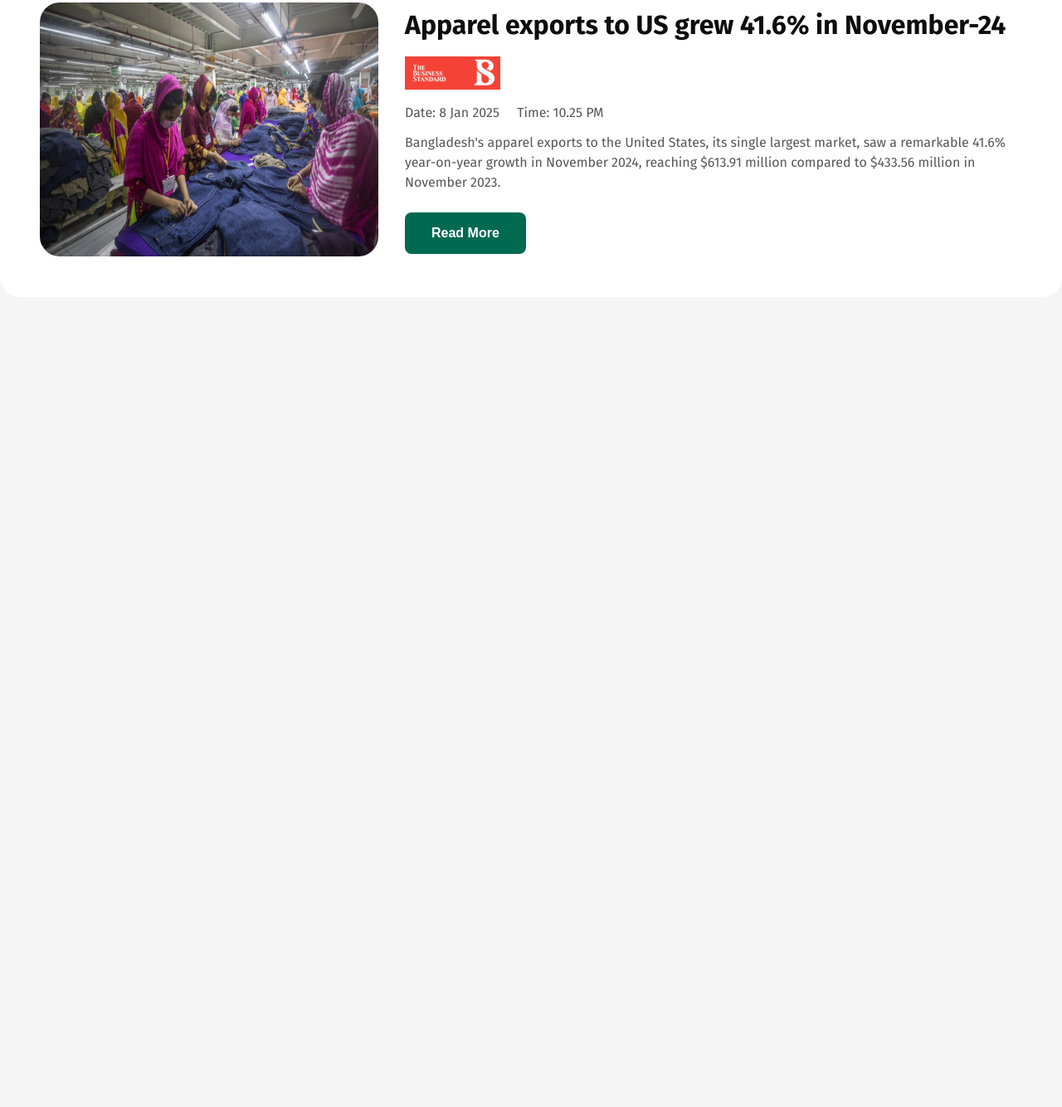
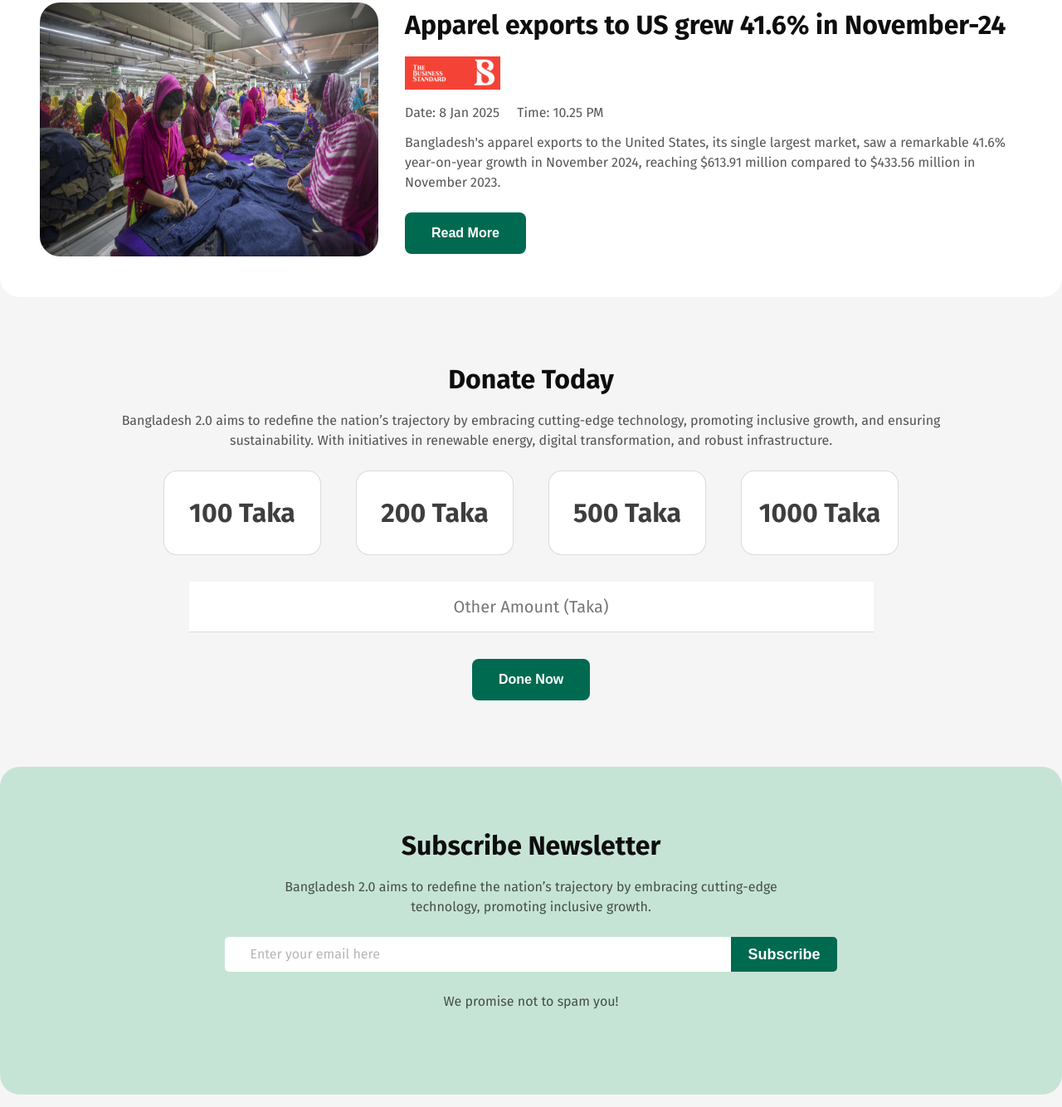
Before and after one commit to wdimran/assignment-1, a plain HTML site: page index.html in a window 1280 px wide. Shown: the part 2694-4028 px from the top of the page at 83% size. Before the commit the page ends 3076 px from the top, so only its background shows below. Drawn offline with Linux system fonts and the light colour scheme.

Commit message:
newslatter add

```diff
--- a/index.html
+++ b/index.html
@@ -100,7 +100,7 @@
 
                         <h3 class="card-title">Digital Transformation</h3>
                         <p class="peragraph">Creating a nationwide digital ecosystem to enhance connectivity and access to services for all citizens.</p>
-                    <div><button class="card-btn">Learn More</button></div>
+                    <div><button class="card-btn1">Learn More</button></div>
                 </div>
 
                     <!-- card-2  -->
@@ -109,7 +109,7 @@
 
                         <h3 class="card-title">Green Energy</h3>
                         <p class="peragraph">Investments in solar and wind energy to ensure a sustainable and eco-friendly future.</p> <br>
-                    <div><button class="card-btn">Learn More</button></div>
+                    <div><button class="card-btn2">Learn More</button></div>
                 </div>
 
                     <!-- card-3  -->
@@ -117,7 +117,7 @@
                         <div><img src="assets/Modern Infrastructure.png" alt=""></div>
                         <h3 class="card-title">Modern Infrastructure</h3>
                         <p class="peragraph">Building state-of-the-art infrastructure to support economic growth and global competitiveness.</p>
-                        <div><button class="card-btn">Learn More</button></div>
+                        <div><button class="card-btn3">Learn More</button></div>
                     </div>
                 </div>
             </div>
@@ -172,6 +172,37 @@
                 </div>
             </div>
         </section>
+
+        <section id="donet">
+            <div class="donet-container">
+                <div class="donet-contant">
+                    <h1 class="title">Donate Today</h1>
+                    <p class="peragraph">Bangladesh 2.0 aims to redefine the nation’s trajectory by embracing cutting-edge technology, promoting inclusive growth, and ensuring sustainability. With initiatives in renewable energy, digital transformation, and robust infrastructure.</p>
+                    <div class="donet-btn-container">
+                    <button class="btn-tk">100 Taka   </button>
+                    <button class="btn-tk">200 Taka    </button>
+                    <button class="btn-tk">500 Taka    </button>
+                    <button class="btn-tk">1000 Taka   </button>
+                    </div>
+                    <div class="donet-in-container" ><input class="donet-input" type="text" placeholder="Other Amount (Taka)"></div>
+                    <div><button class="btn-1">Done Now</button></div>
+                </div>
+            </div>
+        </section>
+
+        <section id="newsletter">
+            <div class="newsletter-container">
+                <div class="newslatter-contant">
+                    <h1 class="title">Subscribe Newsletter</h1>
+                    <p class="peragraph">Bangladesh 2.0 aims to redefine the nation’s trajectory by embracing cutting-edge <br> technology, promoting inclusive growth.</p>
+                    <form >
+                        <input type="email" placeholder="Enter your email here">
+                        <button>Subscribe</button>
+                    </form>
+                    <p class="peragraph" >We promise not to spam you!</p>
+                </div>
+            </div>
+        </section>
     </main>
     <footer></footer>
 
--- a/styles/style.css
+++ b/styles/style.css
@@ -45,39 +45,6 @@ body{
     border: 1px solid rgb(0, 106, 80);
 }
 .btn-2:hover{background-color: #dedede}
-
-.card-title{
-    font-size: 20px;
-    font-weight: 700;
-    line-height: 24px;
-    color: rgba(14, 14, 14, 0.8);
-    padding: 15px 0 ;
-}
-
-.card-peragraph{
-    font-size: 16px;
-    font-weight: 400px;
-    line-height: 24px;
-    color: rgba(14, 14, 14, 0.7);
-}
-
-.card-btn{
-    font-size: 15px;
-    font-weight: 600;
-    line-height: 19px;
-    border: none;
-    padding: 10px 15px;
-    border-radius: 8px;
-    color: rgb(255, 255, 255);
-    background: rgb(84, 144, 245);
-    cursor: pointer;
-}
-.card-btn:hover {background-color:tomato}
-.card-btn:active {
-  background-color: green;
-  box-shadow: 0 6px #525151;
-  transform: translateY(5px);
-}
 
 .pillars-card-title{
     font-size: 20px;
@@ -228,6 +195,60 @@ font-family: "Fira Sans", serif;
 #vision{
     margin: 65px 0;
 }
+.card-title{
+    font-size: 20px;
+    font-weight: 700;
+    line-height: 24px;
+    color: rgba(14, 14, 14, 0.8);
+    padding: 15px 0 ;
+}
+
+.card-peragraph{
+    font-size: 16px;
+    font-weight: 400px;
+    line-height: 24px;
+    color: rgba(14, 14, 14, 0.7);
+}
+
+.card-btn1{
+    font-size: 15px;
+    font-weight: 600;
+    line-height: 19px;
+    border: none;
+    padding: 10px 15px;
+    border-radius: 8px;
+    color: rgb(255, 255, 255);
+    background-color: rgb(84, 144, 245);
+    cursor: pointer;
+}
+.card-btn1:hover {background-color:rgb(54, 105, 194)}
+
+.card-btn2{
+    font-size: 15px;
+    font-weight: 600;
+    line-height: 19px;
+    border: none;
+    padding: 10px 15px;
+    border-radius: 8px;
+    color: rgb(255, 255, 255);
+    background-color: rgb(9, 161, 92);
+    cursor: pointer;
+}
+.card-btn2:hover {background-color:rgb(43, 128, 74)}
+
+.card-btn3{
+    font-size: 15px;
+    font-weight: 600;
+    line-height: 19px;
+    border: none;
+    padding: 10px 15px;
+    border-radius: 8px;
+    color: rgb(255, 255, 255);
+    background-color: rgb(255, 194, 57);
+    cursor: pointer;
+}
+.card-btn3:hover {background-color:rgb(213, 163, 48)}
+
 #vision .vision-container{
     width: 1280px;
     margin: 0 auto;
@@ -295,3 +316,137 @@ font-family: "Fira Sans", serif;
 }
 
 /* recent news style end  */
+
+/* donet senction style start  */
+#donet .donet-container{
+    width: 1280px;
+    margin: 80px auto;
+
+}
+
+#donet .donet-container .donet-contant{
+    padding: 0 100px;
+
+}
+
+#donet .donet-contant{
+    text-align: center;
+}
+
+#donet .donet-in-container{
+    width:825px ;
+    height: 60px;
+    margin: 32px auto;
+    display: flex;
+    justify-content: center;
+    align-items: center;
+    border-bottom: 1px solid rgba(14, 14, 14, 0.15);
+    background: rgb(255, 255, 255);
+
+}
+#donet .donet-container .donet-contant input{
+    border: none;
+    height: 100%;
+    width: 100%;
+    font-size: 20px;
+    font-weight: 700;
+    text-align: center;
+
+}
+#donet input::placeholder{
+    font-size: 20px;
+    font-weight: 400;
+    line-height: 24px;
+    font-family: "Fira Sans", serif;
+    text-align: center;
+
+}
+
+#donet .donet-container .donet-contant .btn-tk {
+    width: 190px;
+    height: 102px;
+    margin: 0 19px;
+    font-size:32px;
+    font-weight: 700;
+    line-height: 48px;
+    color: rgba(14, 14, 14, 0.8);
+    font-family: "Fira Sans", serif;
+    box-sizing: border-box;
+    border: 1px solid rgba(14, 14, 14, 0.15);
+    border-radius: 16px;
+    background: rgb(255, 255, 255);
+}
+
+/* donet style end  */
+
+/* newsletter style start  */
+
+#newsletter .newsletter-container{
+    width: 1280px;
+    height: 395px;
+    margin: 0 auto;
+    margin-bottom: 80px;
+    border: none;
+    border-radius: 24px;
+    background: rgb(198, 228, 214);
+    display: flex;
+    justify-content: center;
+    align-items: center;
+}
+
+#newsletter .newslatter-contant{
+    width: 750px;
+    height: 235px;
+    padding: 30px;
+    text-align: center;
+    display: flex;
+    flex-direction: column;
+    justify-content: center;
+    align-items: center;
+
+}
+#newsletter .newslatter-contant> form{
+    display: flex;
+    padding: 0px 0px 24px 0px;
+     }
+
+#newsletter form>input{
+    width: 600px;
+    padding: 10px 10px 10px 0px;
+    font-size: 16px;
+    background: rgb(255, 255, 255);
+    border: none;
+    border-radius: 5px 0px 0px 5px;
+    margin-right: 0;
+    text-align: center;
+}
+
+#newsletter form>button {
+    background-color:rgb(0, 106, 80);
+    color: white;
+    border: none;
+    padding: 10px 20px;
+    font-size: 16px;
+    border-radius: 0px 5px 5px 0px;
+    cursor: pointer;
+    margin-left: 0;
+    font-size: 18px;
+    font-weight: 600;
+    line-height: 22px;
+}
+
+#newsletter button:hover {
+    background-color: #0e5738;
+}
+
+#newsletter input::placeholder{
+    font-size: 16px;
+    font-weight: 400;
+    line-height: 19px;
+    text-align: left;
+    padding-left: 30px ;
+    font-family: "Fira Sans", serif;
+    color: rgba(14, 14, 14, 0.3);
+}
+
+/* newsletter style end  */
```
